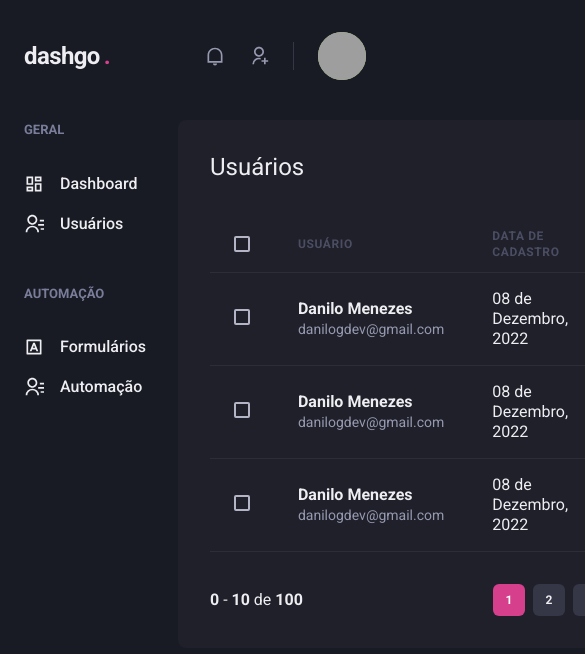
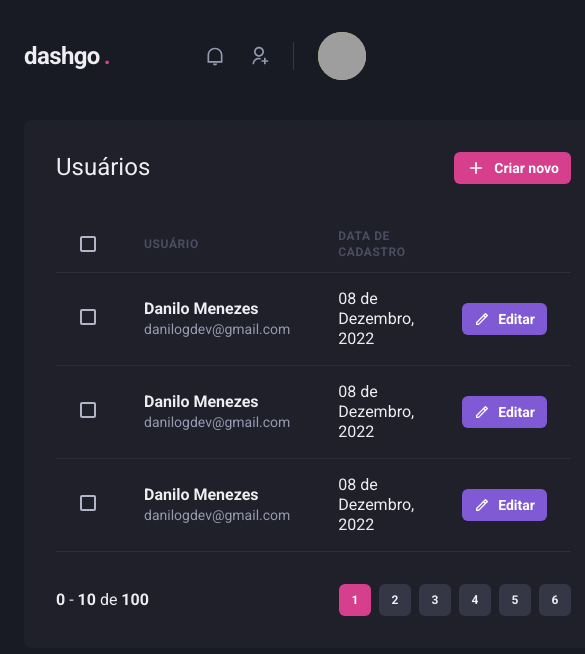
Before and after one commit to jovemdan/ignite-dashgo, a Next.js app: page /users in a window 390 px wide. Shown: the top 654 px of the page, 585 px wide, since content can reach past the window. Built offline with nearby package versions, Linux system fonts and the light colour scheme; grey boxes are pictures that could not be loaded.

Commit message:
feat: Create responsive sideBar

```diff
--- a/src/components/Sidebar/index.tsx
+++ b/src/components/Sidebar/index.tsx
@@ -1,21 +1,36 @@
-import { Box, Stack } from '@chakra-ui/react'
-import { RiContactsLine, RiDashboardLine, RiInputMethodLine } from 'react-icons/ri'
-import { NavLink } from './NavLink'
-import { NavSection } from './NavSection'
+import { Box, Drawer, DrawerBody, DrawerCloseButton, DrawerContent, DrawerHeader, DrawerOverlay, useBreakpointValue } from '@chakra-ui/react'
+import { useSidebarDrawer } from '../../contexts/SidebarDrawerContext'
+import { SidebarNav } from './SidebarNav'
 export function SideBar() {
+  const { isOpen, onClose } = useSidebarDrawer()
+
+  const isDrawerSideBar = useBreakpointValue({
+    base: true,
+    lg: false
+  })
+
+  if (isDrawerSideBar) {
+    return (
+      <Drawer isOpen={isOpen} placement="left" onClose={onClose}>
+        <DrawerOverlay>
+          <DrawerContent bg="gray.800" p="4" >
+            <DrawerCloseButton mt="6" />
+            <DrawerHeader>Navegação</DrawerHeader>
+
+            <DrawerBody>
+              <SidebarNav />
+            </DrawerBody>
+          </DrawerContent>
+        </DrawerOverlay>
+      </Drawer>
+    )
+
+  }
+
+
   return (
     <Box as="aside" w="64" mr="8">
-      <Stack spacing="12" align="flex-start">
-        <NavSection title="GERAL">
-          <NavLink icon={RiDashboardLine}>Dashboard</NavLink>
-          <NavLink icon={RiContactsLine}>Usuários</NavLink>
-        </NavSection>
-
-        <NavSection title="AUTOMAÇÃO">
-          <NavLink icon={RiInputMethodLine}>Formulários</NavLink>
-          <NavLink icon={RiContactsLine}>Automação</NavLink>
-        </NavSection>
-      </Stack>
+      <SidebarNav />
     </Box>
   )
 }
```
